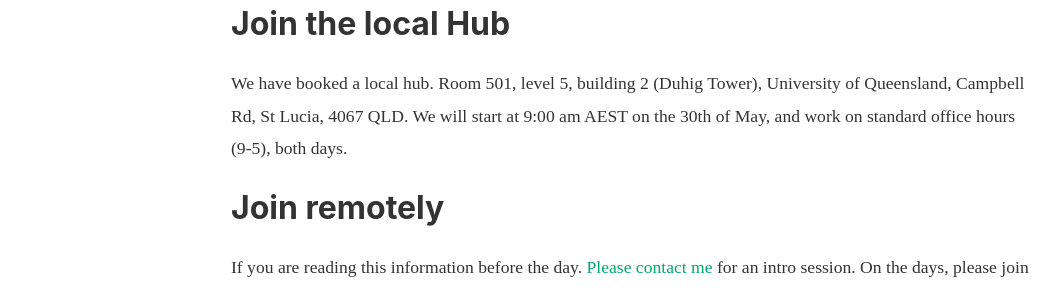
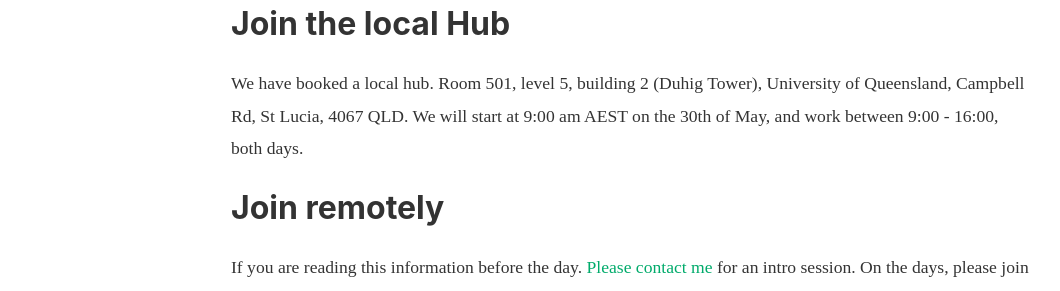
Before and after one commit to Characterisation-Virtual-Laboratory/CVL_Community, a Jekyll site: the page built from _posts/2019-05-17-10FAIRthings-progress.md, in a window 1280 px wide and 900 px high, scrolled down 1551 px. Shown: the part 187-478 px from the top of the window, without its empty margins (54-1114 px from the left). Built offline with Jekyll 4.4.1, drawn with Linux system fonts in a browser that asks for light colours; nearby versions of some CDN libraries; comment, search, counter and statistics services are not loaded.

Commit message:
change time for UQ office

```diff
--- a/_posts/2019-05-17-10FAIRthings-progress.md
+++ b/_posts/2019-05-17-10FAIRthings-progress.md
@@ -38,7 +38,7 @@ Here is our **[work in progress document](https://docs.google.com/document/d/1tt
 
 We have booked a local hub. Room 501, level 5, building 2 (Duhig Tower),
 University of Queensland, Campbell Rd, St Lucia, 4067 QLD.
-We will start at 9:00 am AEST on the 30th of May, and work on standard office hours (9-5), both days.
+We will start at 9:00 am AEST on the 30th of May, and work between 9:00 - 16:00, both days.
 
 ## Join remotely
 
```
